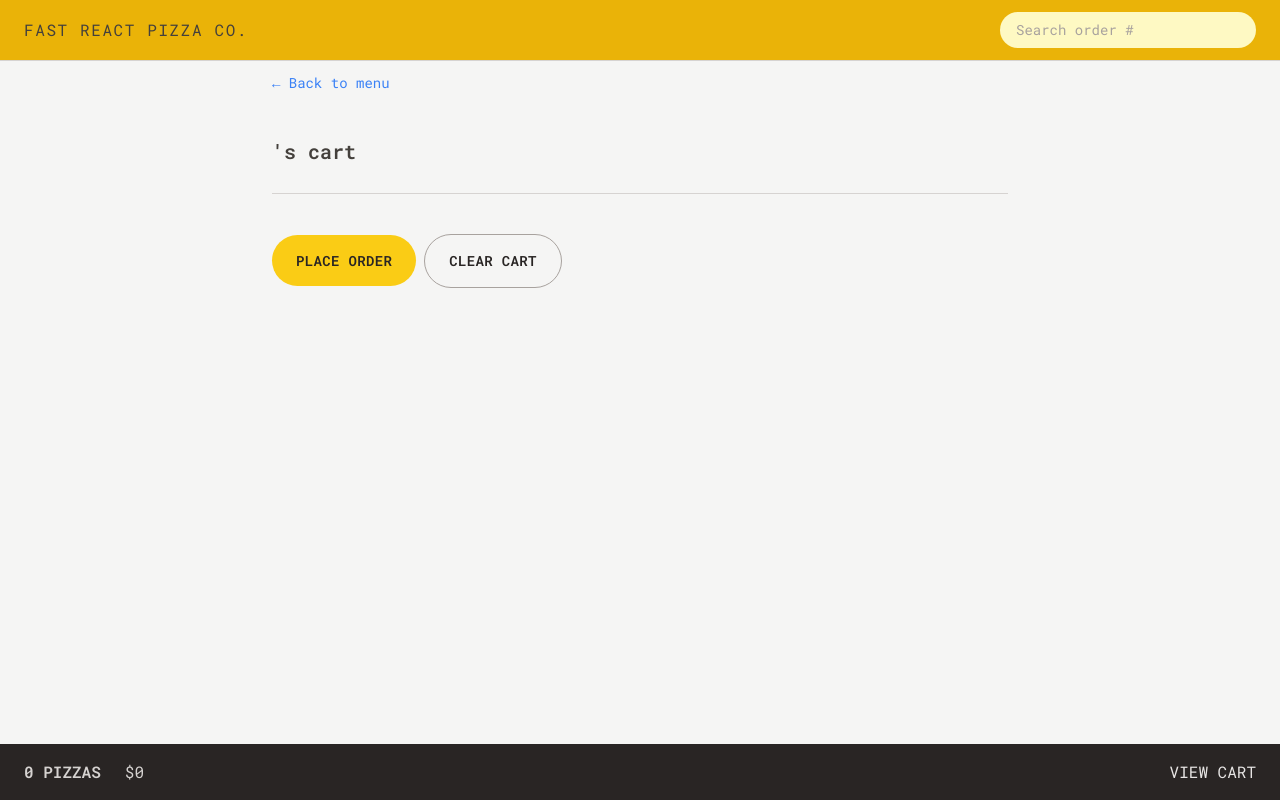
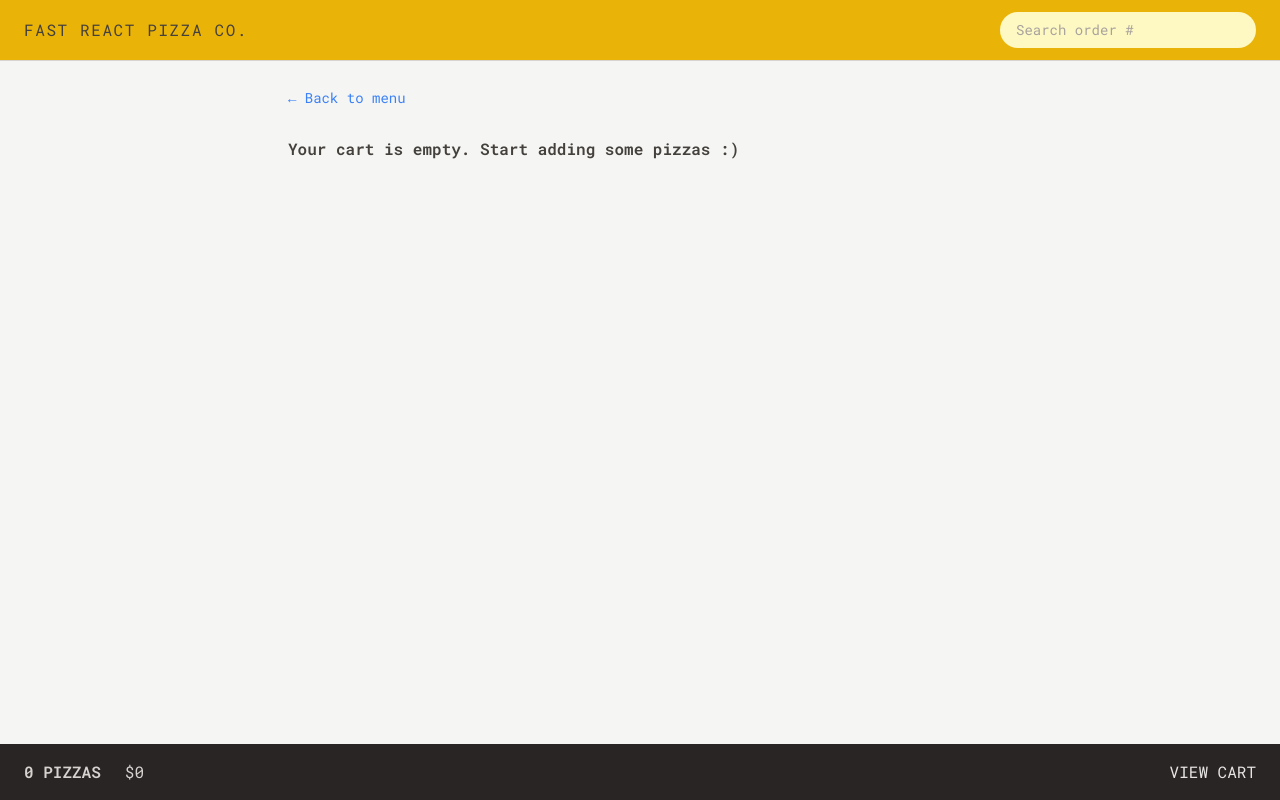
Before and after one commit to Amadou-dot/Fast-Pizza, a React (Vite) app: page /cart in a window 1280 px wide. Built offline with nearby package versions, Linux system fonts and the light colour scheme.

Commit message:
Enhance cart functionality with empty state handling and item removal feature

```diff
--- a/src/features/cart/Cart.tsx
+++ b/src/features/cart/Cart.tsx
@@ -4,6 +4,7 @@ import CartItem from './CartItem'
 import { useDispatch, useSelector } from 'react-redux'
 import { cartState, userState } from '../../utils/interfaces'
 import { clearCart } from './CartSlice'
+import EmptyCart from './EmptyCart'
 
 function Cart() {
   const name = useSelector((state: userState) => state.user.username)
@@ -14,11 +15,15 @@ function Cart() {
   }
   return (
     <div className='flex flex-col gap-4 px-4 py-3'>
+      {cart.length > 0 && (
+        <>
           <ButtonLink to='/menu'>&larr; Back to menu</ButtonLink>
 
-      <h2 className='mt-7 text-xl font-semibold'>{name}'s cart</h2>
+          <h2 className='mt-7 text-xl font-semibold capitalize'>{`${name ? `${name}'s cart` : 'your cart'}`}</h2>
           <ul className='mt-3 divide-y divide-stone-300 border-b border-stone-300'>
-        {cart.map((item) => (
+            {cart
+              .filter((item) => item.quantity !== 0)
+              .map((item) => (
                 <CartItem key={item.pizzaId} item={item} />
               ))}
           </ul>
@@ -28,6 +33,9 @@ function Cart() {
               Clear cart
             </Button>
           </div>
+        </>
+      )}
+      {cart.length === 0 && <EmptyCart />}
     </div>
   )
 }
--- a/src/features/cart/CartItem.tsx
+++ b/src/features/cart/CartItem.tsx
@@ -1,18 +1,20 @@
-import Button from '../../ui/Button'
 import { formatCurrency } from '../../utils/helpers'
 import { CartItem as CartItemProps } from '../../utils/interfaces'
+import DeleteItem from './DeleteItem'
 
-function CartItem({ item } : { item: CartItemProps }) {
+function CartItem({ item }: { item: CartItemProps }) {
   const { pizzaId, name, quantity, totalPrice } = item
-
   return (
-    <li className='py-3 sm:flex sm:items-center sm:justify-between' key={pizzaId}>
+    <li
+      className='py-3 sm:flex sm:items-center sm:justify-between'
+      key={pizzaId}
+    >
       <p className='mb-1 sm:mb-0'>
         {quantity}&times; {name}
       </p>
       <div className='flex items-center justify-between sm:gap-6'>
         <p className='text-sm font-bold'>{formatCurrency(totalPrice)}</p>
-        <Button type='small'>Remove</Button>
+        <DeleteItem id={pizzaId}/>
       </div>
     </li>
   )
--- a/src/features/cart/CartOverview.tsx
+++ b/src/features/cart/CartOverview.tsx
@@ -1,21 +1,17 @@
 import { useSelector } from 'react-redux'
 import { Link } from 'react-router-dom'
 import { CartItem } from '../../utils/interfaces'
+import { getCartPrice, getCartQuantity } from './CartSlice'
 
 function CartOverview() {
-  const cartPrice = useSelector(
-    (state: { cart: { cart: CartItem[] } }) => state.cart.cart,)
-    .reduce(
-    (acc: number, item: CartItem) => acc + item.totalPrice * item.quantity, 0,)
-
-  const numPizza = useSelector(
-    (state: { cart: { cart: CartItem[] } }) => state.cart.cart,)
-    .reduce((acc: number, item: CartItem) => acc + item.quantity, 0)
+  const cart = useSelector(
+    (state: { cart: { cart: CartItem[] } }) => state.cart.cart,
+  )
   return (
     <div className='flex items-center justify-between bg-stone-800 p-4 px-4 py-4 text-sm uppercase text-stone-200 sm:px-6 md:text-base'>
       <p className='space-x-2 text-stone-300 sm:space-x-6'>
-        <span className='font-semibold'>{numPizza} pizzas</span>
-        <span>${cartPrice}</span>
+        <span className='font-semibold'>{getCartQuantity(cart)} pizzas</span>
+        <span>${getCartPrice(cart)}</span>
       </p>
       <Link to='/cart'>View cart</Link>
     </div>
--- a/src/features/cart/CartSlice.ts
+++ b/src/features/cart/CartSlice.ts
@@ -16,30 +16,34 @@ const cartSlice = createSlice({
       )
       if (pizza) {
         // If it is, increase the quantity
-        pizza.quantity++
+        increaseItemQuantity({ pizzaId: action.payload.pizzaId })
         return
       }
       state.cart.push(action.payload)
     },
-    removePizza(state, action: { payload: CartItem }) {
+    removePizza(state, action: { payload: number }) {
       state.cart = state.cart.filter(
-        (pizza) => pizza.pizzaId !== action.payload.pizzaId,
+        (pizza) => pizza.pizzaId !== action.payload,
       )
     },
-    increaseItemQuantity(state, action: { payload: { pizzaId: number} }) {
+    increaseItemQuantity(state, action: { payload: { pizzaId: number } }) {
       const { pizzaId } = action.payload
       const pizza = state.cart.find((pizza) => pizza.pizzaId === pizzaId)
-      if (pizza) {
+      if (pizza && pizza.quantity >= 0) {
         pizza.quantity++
         pizza.totalPrice = pizza.quantity * pizza.unitPrice
       }
     },
-    decreaseItemQuantity(state, action: { payload: { pizzaId: number} }) {
+    decreaseItemQuantity(state, action: { payload: { pizzaId: number } }) {
       const { pizzaId } = action.payload
       const pizza = state.cart.find((pizza) => pizza.pizzaId === pizzaId)
-      if (pizza) {
+      if (pizza && pizza.quantity > 0) {
         pizza.quantity--
         pizza.totalPrice = pizza.quantity * pizza.unitPrice
+      }
+      if (pizza && pizza.quantity === 0) {
+        removePizza(pizzaId)
+        return
       }
     },
     clearCart(state) {
@@ -56,3 +60,14 @@ export const {
   clearCart,
 } = cartSlice.actions
 export default cartSlice.reducer
+
+export const getCartPrice = (cart: CartItem[]) =>
+  cart.reduce((acc, item) => acc + item.totalPrice, 0)
+
+export const getCartQuantity = (cart: CartItem[]) =>
+  cart.reduce((acc: number, item: CartItem) => acc + item.quantity, 0)
+
+export const isItemInCart = (cart: CartItem[], pizzaId: number) => {
+  const item = cart.find((item) => item.pizzaId === pizzaId)?.quantity
+  return item == undefined ? false : item > 0 ? true : false
+}
--- /dev/null
+++ b/src/features/cart/DeleteItem.tsx
@@ -0,0 +1,12 @@
+import { useDispatch } from 'react-redux'
+import Button from '../../ui/Button'
+import { decreaseItemQuantity } from './CartSlice'
+
+export default function DeleteItem({ id }: { id: number }) {
+  const dispatch = useDispatch()
+  return (
+    <Button type='small' onclick={() => dispatch(decreaseItemQuantity({pizzaId: id}))}>
+      Remove
+    </Button>
+  )
+}
--- a/src/features/cart/EmptyCart.tsx
+++ b/src/features/cart/EmptyCart.tsx
@@ -1,13 +1,15 @@
-import { Link } from 'react-router-dom';
+import ButtonLink from '../../ui/ButtonLink'
 
 function EmptyCart() {
   return (
-    <div>
-      <Link to="/menu">&larr; Back to menu</Link>
+    <div className='space-y-7 px-4 py-3'>
+      <ButtonLink to='/menu'>&larr; Back to menu</ButtonLink>
 
-      <p>Your cart is still empty. Start adding some pizzas :)</p>
+      <p className='font-semibold'>
+        Your cart is empty. Start adding some pizzas :)
+      </p>
     </div>
-  );
+  )
 }
 
-export default EmptyCart;
+export default EmptyCart
--- a/src/features/menu/MenuItem.tsx
+++ b/src/features/menu/MenuItem.tsx
@@ -1,15 +1,19 @@
-import { useDispatch } from 'react-redux'
+import { useDispatch, useSelector } from 'react-redux'
 import Button from '../../ui/Button'
 import { formatCurrency } from '../../utils/helpers'
-import { Pizza } from '../../utils/interfaces'
-import { addPizza } from '../cart/CartSlice'
+import { cartState, Pizza } from '../../utils/interfaces'
+import { addPizza, increaseItemQuantity, isItemInCart } from '../cart/CartSlice'
+import DeleteItem from '../cart/DeleteItem'
 
 function MenuItem({ pizza }: { pizza: Pizza }) {
   const { id, name, unitPrice, ingredients, soldOut, imageUrl } = pizza
+  const cart = useSelector((state: cartState) => state.cart.cart)
   const dispatch = useDispatch()
   const handleAddToCart = () => {
     dispatch(
-      addPizza({
+      isItemInCart(cart, id)
+        ? increaseItemQuantity({ pizzaId: id })
+        : addPizza({
             pizzaId: id,
             name,
             unitPrice,
@@ -36,6 +40,7 @@ function MenuItem({ pizza }: { pizza: Pizza }) {
           ) : (
             <p className='font-medium uppercase text-stone-500'>Sold out</p>
           )}
+          {isItemInCart(cart, id) && <DeleteItem id={id} />}
           {!soldOut && (
             <Button type='small' onclick={handleAddToCart}>
               Add to cart
```
Also changed, not shown: src/ui/Home.tsx (+7 -7 lines). Lines whose indentation alone changed are shown as unchanged.
